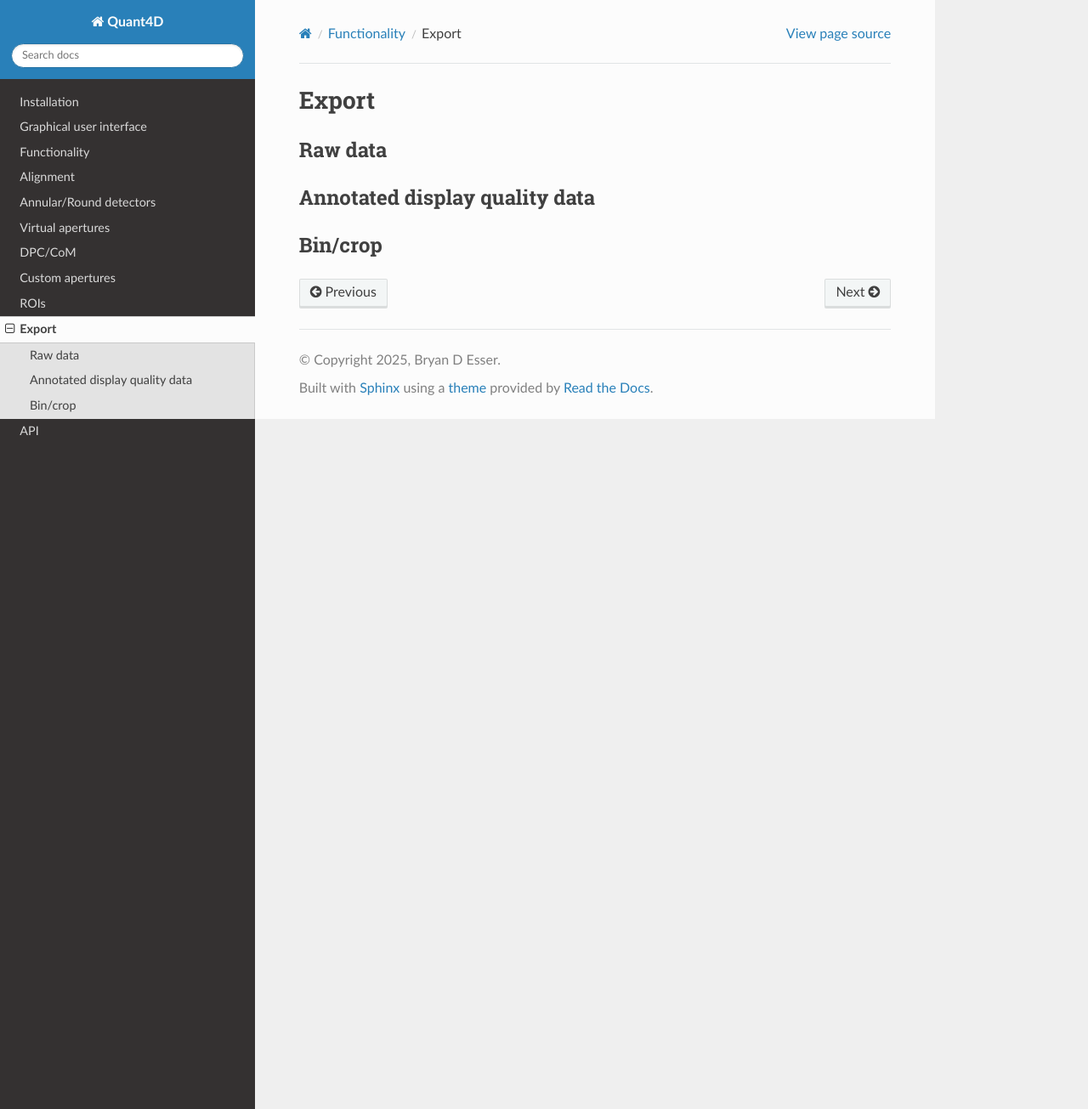
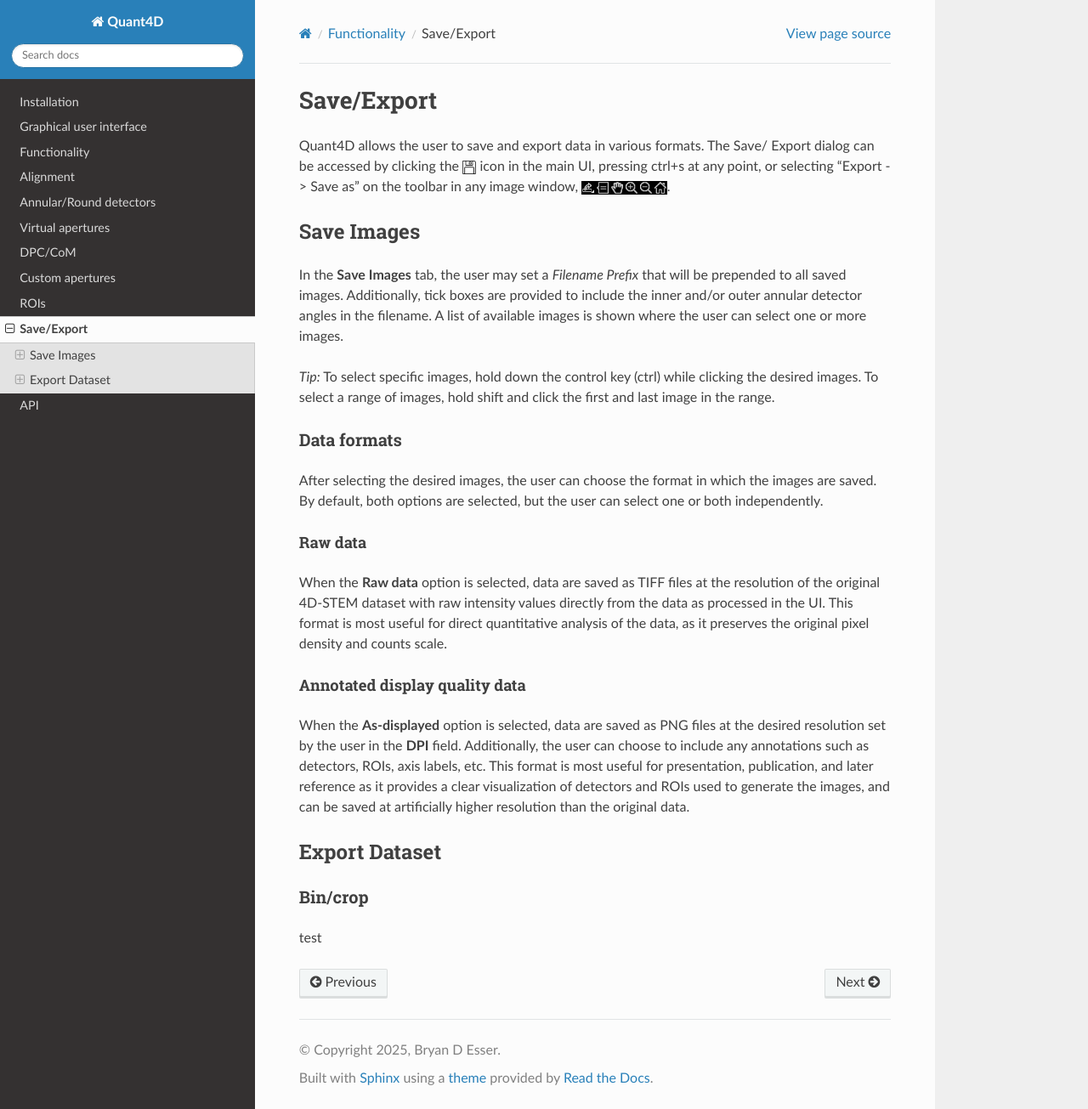
Before and after one commit to bryandesser/Quant4D, a Sphinx documentation site: the page built from docs/source/export.rst, in a window 1280 px wide and 1305 px high. Shown: the whole window at 85% size. Built offline with Sphinx 7.4.7 and the Read the Docs theme 3.1.0, drawn with Linux system fonts in a browser that asks for light colours; formulas are drawn with MathJax 3; pages that are not in the unit, such as notebooks, are missing from menus.

Commit message:
modified:   docs/source/export.rst 	modified:   src/Quant4D.mlapp

```diff
--- a/docs/source/export.rst
+++ b/docs/source/export.rst
@@ -1,10 +1,57 @@
 .. _export:
 
-Export
-------
+.. |save_icon| image:: ../../src/icons/save.png
+    :height: 2ex
+
+.. |image_toolbar| image:: ../_static/image_toolbar.png
+    :height: 2ex
+
+===========
+Save/Export
+===========
+Quant4D allows the user to save and export data in various formats. The Save/
+Export dialog can be accessed by clicking the |save_icon| icon in the main UI,
+pressing ctrl+s at any point, or selecting "Export -> Save as" on the toolbar
+in any image window, |image_toolbar|.
+
+Save Images
+***********
+In the **Save Images** tab, the user may set a `Filename Prefix` that will be
+prepended to all saved images. Additionally, tick boxes are provided to include
+the inner and/or outer annular detector angles in the filename. A list of
+available images is shown where the user can select one or more images.
+
+*Tip:* To select specific images, hold down the control key (ctrl) while
+clicking the desired images. To select a range of images, hold shift and click
+the first and last image in the range.
+
+Data formats
+============
+After selecting the desired images, the user can choose the format in which the
+images are saved. By default, both options are selected, but the user can
+select one or both independently.
+
 Raw data
-********
+--------
+When the **Raw data** option is selected, data are saved as TIFF files at the
+resolution of the original 4D-STEM dataset with raw intensity values directly
+from the data as processed in the UI. This format is most useful for direct
+quantitative analysis of the data, as it preserves the original pixel density
+and counts scale.
+
 Annotated display quality data
-******************************
+------------------------------
+When the **As-displayed** option is selected, data are saved as PNG files at
+the desired resolution set by the user in the **DPI** field. Additionally, the
+user can choose to include any annotations such as detectors, ROIs, axis
+labels, etc. This format is most useful for presentation, publication, and
+later reference as it provides a clear visualization of detectors and ROIs used
+to generate the images, and can be saved at artificially higher resolution than
+the original data.
+
+Export Dataset
+**************
+
 Bin/crop
-********
+========
+test
```
Also changed, not shown: 1 other file.
